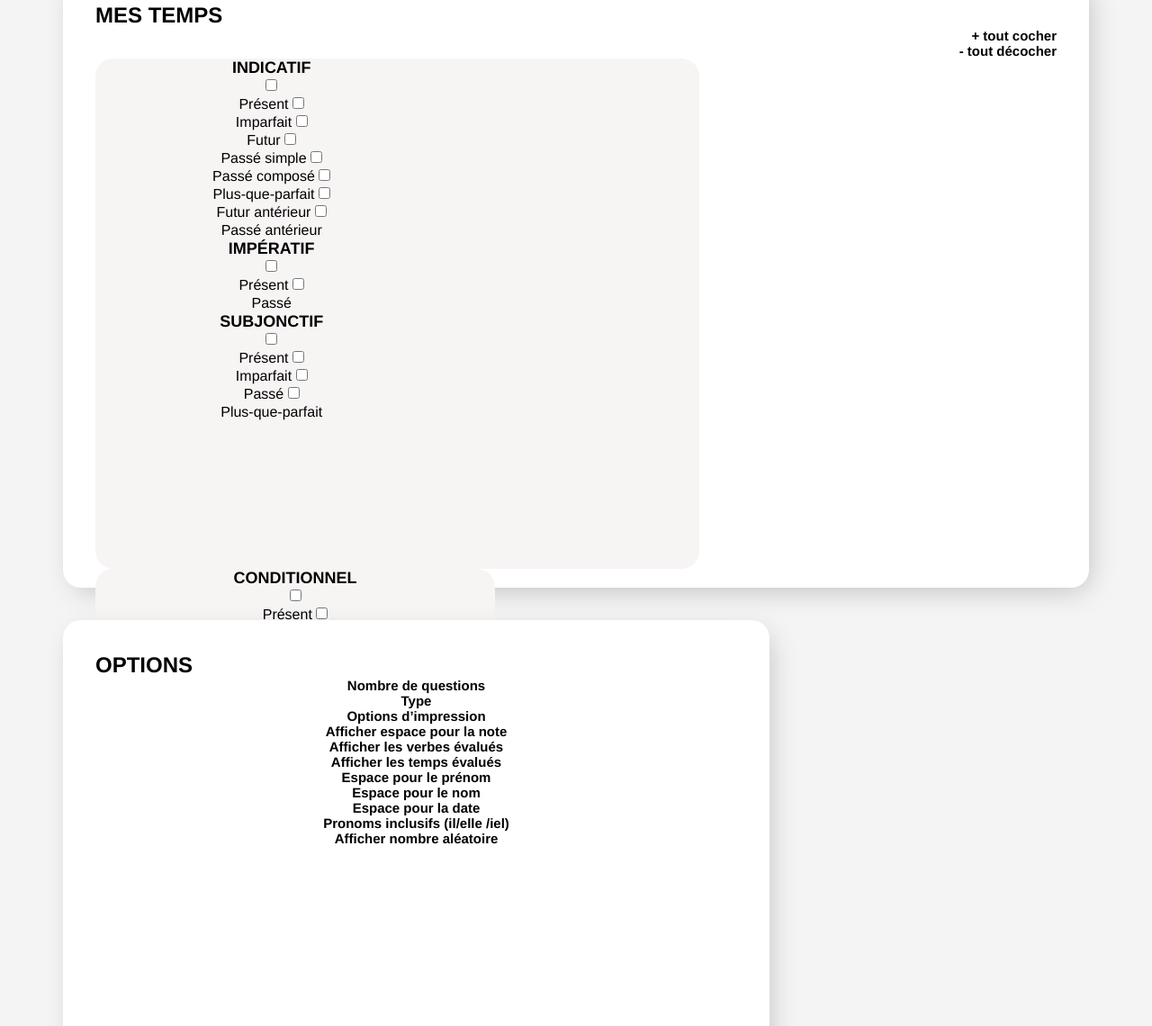
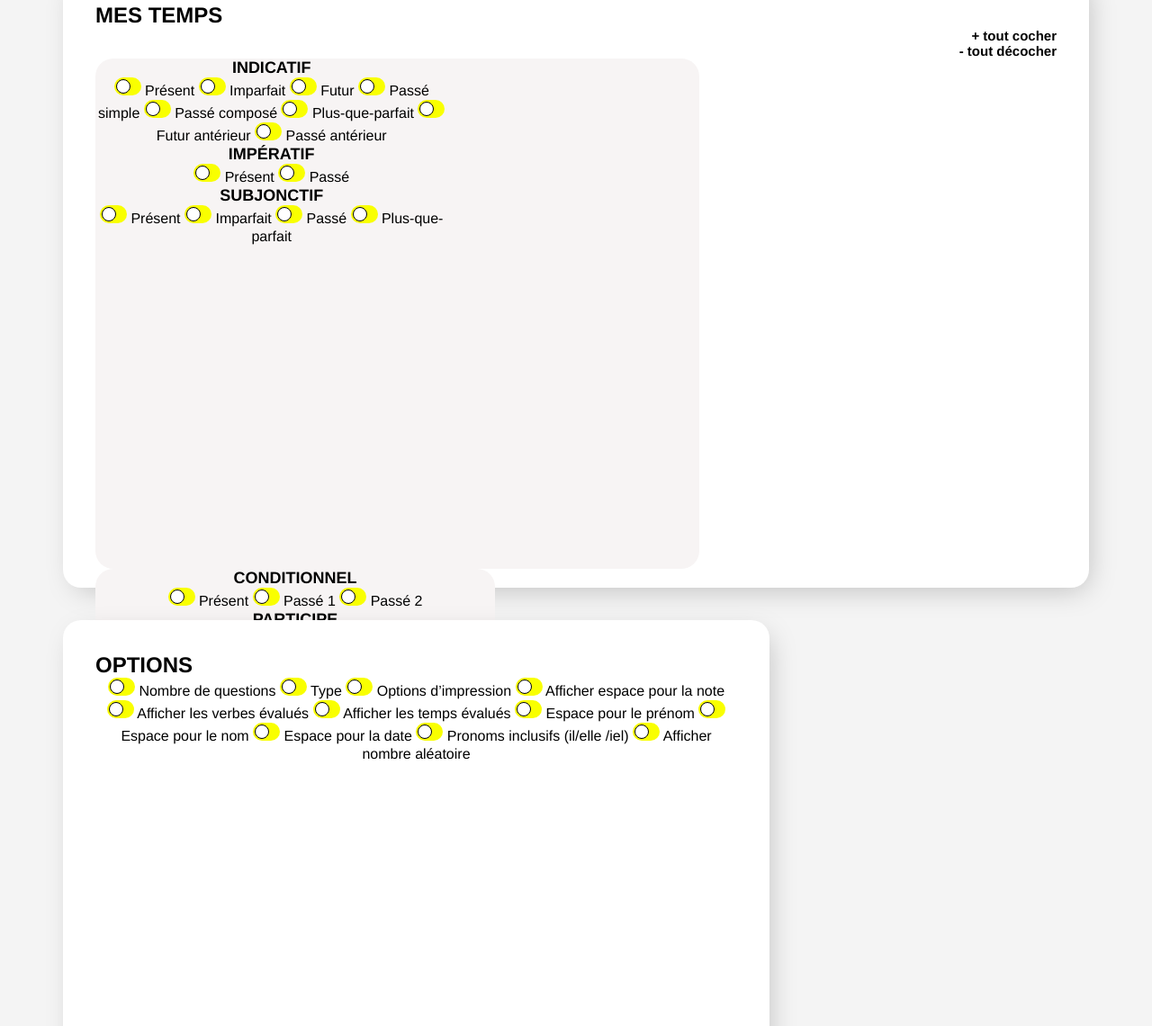
Before and after one commit to baillodlucie/TATITOTU, a website built with Parcel: page src/index.html in a window 1280 px wide. Shown: the part 994-2134 px from the top of the page at 90% size. Built offline with nearby package versions, Linux system fonts and the light colour scheme.

Commit message:
stylisation des switchs buttons

```diff
--- a/src/index.html
+++ b/src/index.html
@@ -37,7 +37,7 @@
                 <p class="add-submit-p">+</p>
               </button>
             </div>
-            <div class="background-grey">
+            <div class="background-grey background-grey-mesverbes">
               <div class="buttons-small-cross">
                 <p>avoir</p>
               </div>
@@ -232,17 +232,83 @@
         <div class="options col-8"></div>
         <div class="card card-options">
           <h2 class="titles titles-h2">options</h2>
-          <p>Nombre de questions</p>
-          <p>Type</p>
-          <p>Options d’impression</p>
-          <p>Afficher espace pour la note</p>
-          <p>Afficher les verbes évalués</p>
-          <p>Afficher les temps évalués</p>
-          <p>Espace pour le prénom</p>
-          <p>Espace pour le nom</p>
-          <p>Espace pour la date</p>
-          <p>Pronoms inclusifs (il/elle /iel)</p>
-          <p>Afficher nombre aléatoire</p>
+          <label class="switch">
+            <input type="checkbox" />
+            <div class="switch-wrapper">
+              <div class="switch-inner"></div>
+            </div>
+            Nombre de questions
+          </label>
+          <label class="switch">
+            <input type="checkbox" />
+            <div class="switch-wrapper">
+              <div class="switch-inner"></div>
+            </div>
+            Type
+          </label>
+          <label class="switch">
+            <input type="checkbox" />
+            <div class="switch-wrapper">
+              <div class="switch-inner"></div>
+            </div>
+            Options d’impression
+          </label>
+          <label class="switch">
+            <input type="checkbox" />
+            <div class="switch-wrapper">
+              <div class="switch-inner"></div>
+            </div>
+            Afficher espace pour la note
+          </label>
+          <label class="switch">
+            <input type="checkbox" />
+            <div class="switch-wrapper">
+              <div class="switch-inner"></div>
+            </div>
+            Afficher les verbes évalués
+          </label>
+          <label class="switch">
+            <input type="checkbox" />
+            <div class="switch-wrapper">
+              <div class="switch-inner"></div>
+            </div>
+            Afficher les temps évalués
+          </label>
+          <label class="switch">
+            <input type="checkbox" />
+            <div class="switch-wrapper">
+              <div class="switch-inner"></div>
+            </div>
+            Espace pour le prénom
+          </label>
+          <label class="switch">
+            <input type="checkbox" />
+            <div class="switch-wrapper">
+              <div class="switch-inner"></div>
+            </div>
+            Espace pour le nom
+          </label>
+          <label class="switch">
+            <input type="checkbox" />
+            <div class="switch-wrapper">
+              <div class="switch-inner"></div>
+            </div>
+            Espace pour la date
+          </label>
+          <label class="switch">
+            <input type="checkbox" />
+            <div class="switch-wrapper">
+              <div class="switch-inner"></div>
+            </div>
+            Pronoms inclusifs (il/elle /iel)
+          </label>
+          <label class="switch">
+            <input type="checkbox" />
+            <div class="switch-wrapper">
+              <div class="switch-inner"></div>
+            </div>
+            Afficher nombre aléatoire
+          </label>
         </div>
         <div class="col-4"></div>
         <div class="card card-buttons-small">
--- a/src/scss/main.scss
+++ b/src/scss/main.scss
@@ -10,3 +10,4 @@
 @import "modules/background-grey";
 @import "modules/nav";
 @import "modules/add";
+@import "modules/switch";
--- a/src/scss/modules/_add.scss
+++ b/src/scss/modules/_add.scss
@@ -1,5 +1,5 @@
 .text-field {
-  width: 726px;
+  width: 600px;
   height: 57.409px;
   flex-shrink: 0;
   border-radius: 14px;
--- a/src/scss/modules/_background-grey.scss
+++ b/src/scss/modules/_background-grey.scss
@@ -23,3 +23,12 @@
   height: 567px;
   flex-shrink: 0;
 }
+
+.background-grey-mesverbes {
+  width: 732px;
+  height: 174px;
+  flex-shrink: 0;
+  display: flex;
+  flex-wrap: wrap;
+  margin: 0px;
+}
--- a/src/scss/modules/_switch.scss
+++ b/src/scss/modules/_switch.scss
@@ -0,0 +1,28 @@
+.switch-wrapper {
+  display: inline-block;
+  width: 30px;
+  height: 20px;
+  padding: 2px;
+  border-radius: 10px;
+  background: #f9ff00;
+}
+
+.switch-inner {
+  width: 16px;
+  height: 16px;
+  border-radius: 8px;
+  background: #ffffff;
+  border: solid black 1px;
+}
+
+input:checked + .switch-wrapper .switch-inner {
+  margin-left: 10px;
+}
+
+input:checked + .switch-wrapper {
+  background: #f6c5ff;
+}
+
+.switch input {
+  display: none;
+}
```
